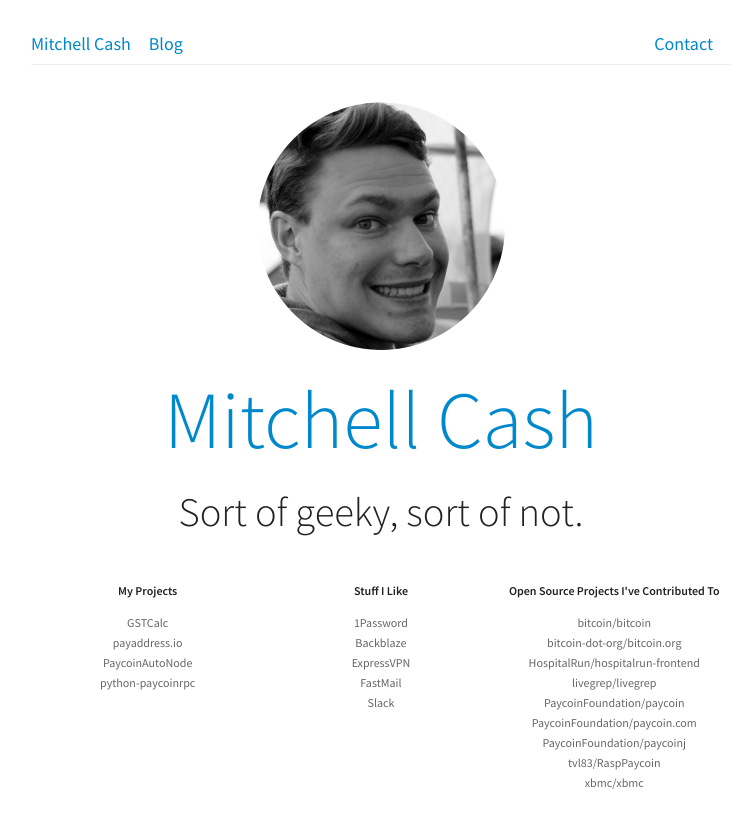
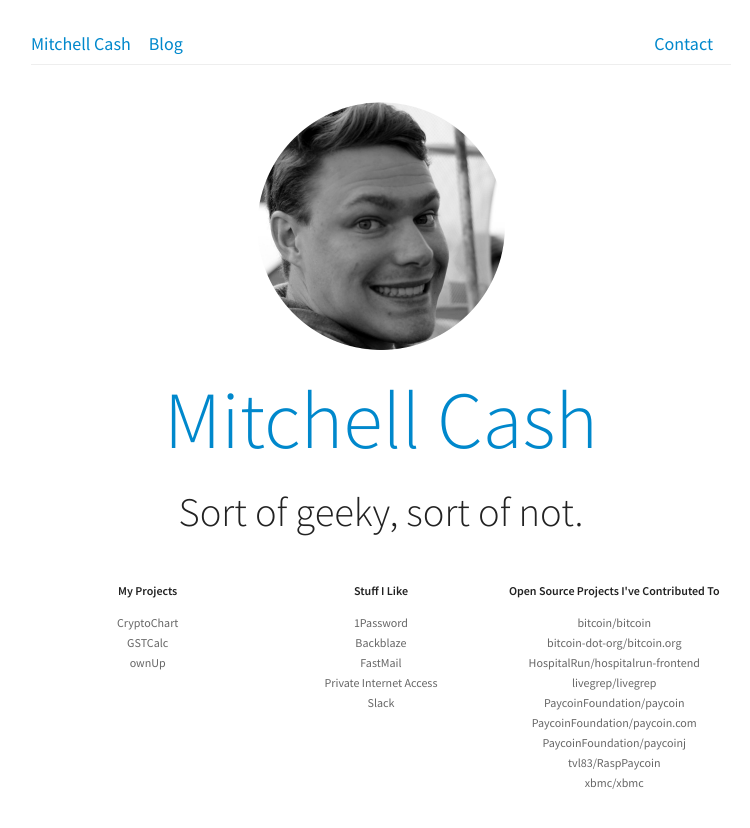
Before and after one commit to MitchellCash/mitchellcash.com, a Jekyll site: the page built from index.html, in a window 1280 px wide. Shown: the top 828 px of the page, without its empty margins (259-1009 px from the left). Built offline with Jekyll 4.4.1, drawn with Linux system fonts in a browser that asks for light colours.

Commit message:
Update the outdated Projects and Likes sections

```diff
--- a/index.html
+++ b/index.html
@@ -12,10 +12,9 @@ layout: default
       <div class="content-center directory-column-section">
         <h3>My Projects</h3>
         <ul class="directory-section-list">
+          <li class="directory-section-item"><a class="directory-section-link" href="https://cryptochart.io">CryptoChart</a></li>
           <li class="directory-section-item"><a class="directory-section-link" href="https://gstcalc.io/">GSTCalc</a></li>
-          <li class="directory-section-item"><a class="directory-section-link" href="https://github.com/mitchellcash/payaddress.io">payaddress.io</a></li>
-          <li class="directory-section-item"><a class="directory-section-link" href="https://github.com/mitchellcash/PaycoinAutoNode">PaycoinAutoNode</a></li>
-          <li class="directory-section-item"><a class="directory-section-link" href="https://github.com/mitchellcash/python-paycoinrpc">python-paycoinrpc</a></li>
+          <li class="directory-section-item"><a class="directory-section-link" href="https://github.com/mitchellcash/ownUp">ownUp</a></li>
         </ul>
       </div>
     </div>
@@ -24,10 +23,10 @@ layout: default
         <h3>Stuff I Like</h3>
         <ul class="directory-section-list">
           <li class="directory-section-item"><a class="directory-section-link" href="https://agilebits.com/onepassword">1Password</a></li>
-          <li class="directory-section-item"><a class="directory-section-link" href="https://www.backblaze.com/">Backblaze</a></li>
-          <li class="directory-section-item"><a class="directory-section-link" href="https://www.expressvpn.com/">ExpressVPN</a></li>
-          <li class="directory-section-item"><a class="directory-section-link" href="https://www.fastmail.com/">FastMail</a></li>
-          <li class="directory-section-item"><a class="directory-section-link" href="https://slack.com/">Slack</a></li>
+          <li class="directory-section-item"><a class="directory-section-link" href="https://www.backblaze.com">Backblaze</a></li>
+          <li class="directory-section-item"><a class="directory-section-link" href="https://www.fastmail.com">FastMail</a></li>
+          <li class="directory-section-item"><a class="directory-section-link" href="https://www.privateinternetaccess.com">Private Internet Access</a></li>
+          <li class="directory-section-item"><a class="directory-section-link" href="https://slack.com">Slack</a></li>
         </ul>
       </div>
     </div>
```
